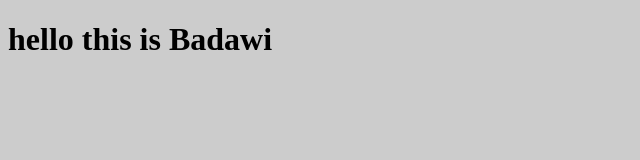
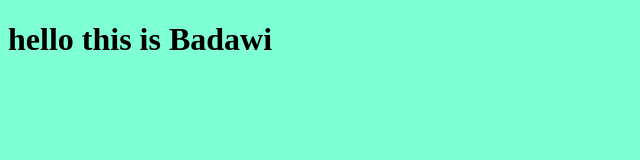
Before and after one commit to ahmedbadawihosny/ahmedbadawihosny, a plain HTML site: page index.html in a window 1280 px wide. Shown: the whole page, without its empty margins (0-640 px from the left). Drawn offline with Linux system fonts and the light colour scheme.

Commit message:
change background in css file

```diff
--- a/style.css
+++ b/style.css
@@ -1,5 +1,5 @@
 body {
-  background-color: #ccc;
+  background-color: aquamarine;
   align-items: center;
   justify-content: center;
 }
```
